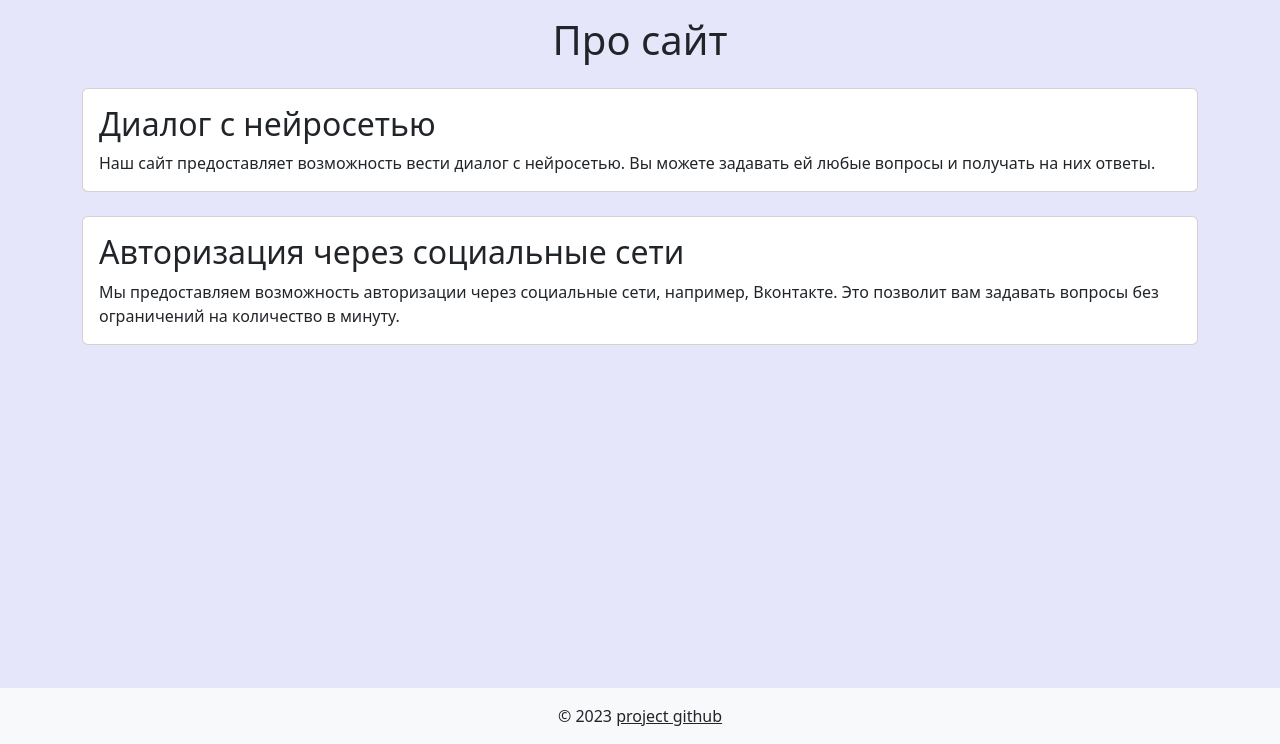
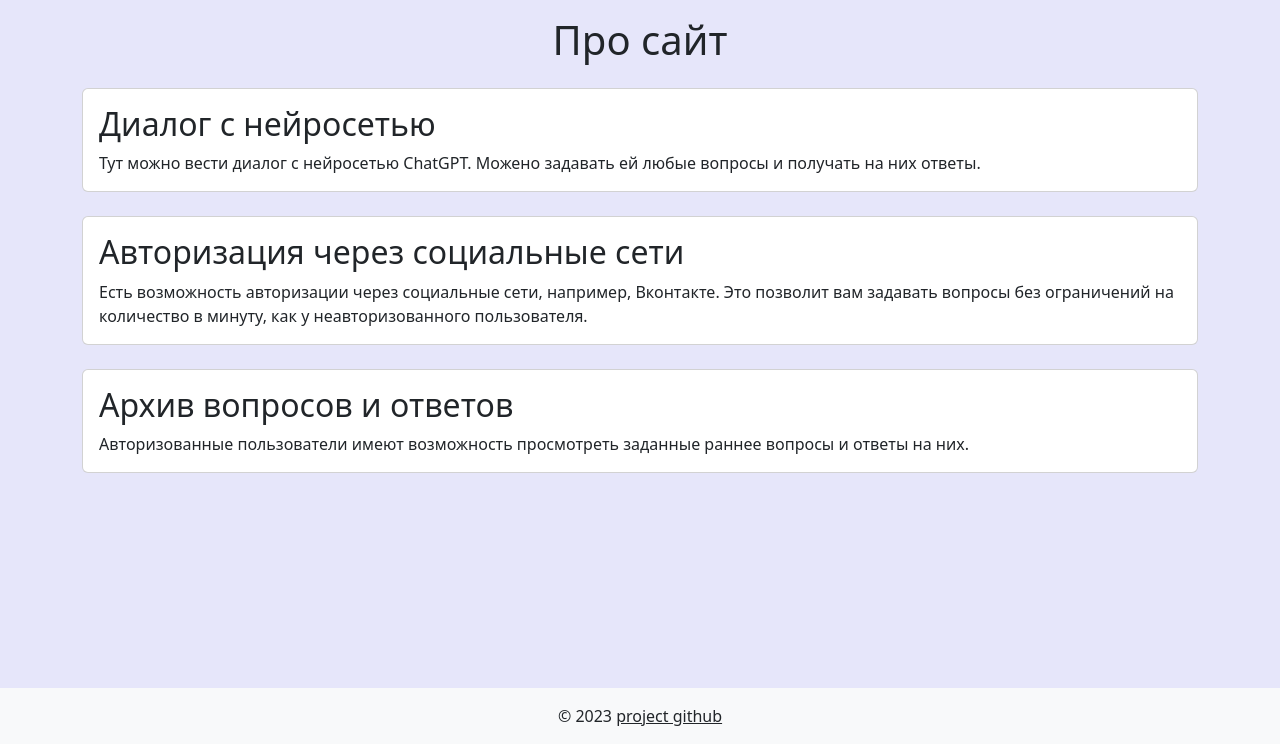
Before and after one commit to da-maltsev/gpt-django, a Django app: template src/app/templates/about.html in a window 1280 px wide. Shown: the part 56-800 px from the top of the page. Run offline with Django 3.2, Linux system fonts and the light colour scheme; the template is opened without the code that fills it, so the values that code supplies are empty.

Commit message:
change about

```diff
--- a/src/app/templates/about.html
+++ b/src/app/templates/about.html
@@ -8,7 +8,7 @@
       <div class="card my-4">
         <div class="card-body">
           <h2 class="card-title">Диалог с нейросетью</h2>
-          <p class="card-text">Наш сайт предоставляет возможность вести диалог с нейросетью. Вы можете задавать ей любые
+          <p class="card-text">Тут можно вести диалог с нейросетью ChatGPT. Можено задавать ей любые
             вопросы и получать на них ответы.</p>
         </div>
       </div>
@@ -17,8 +17,16 @@
       <div class="card my-4">
         <div class="card-body">
           <h2 class="card-title">Авторизация через социальные сети</h2>
-          <p class="card-text">Мы предоставляем возможность авторизации через социальные сети, например, Вконтакте. Это
-            позволит вам задавать вопросы без ограничений на количество в минуту.</p>
+          <p class="card-text">Есть возможность авторизации через социальные сети, например, Вконтакте. Это
+            позволит вам задавать вопросы без ограничений на количество в минуту, как у неавторизованного пользователя.</p>
+        </div>
+      </div>
+    </div>
+    <div class="col-md-12">
+      <div class="card my-4">
+        <div class="card-body">
+          <h2 class="card-title">Архив вопросов и ответов</h2>
+          <p class="card-text">Авторизованные пользователи имеют возможность просмотреть заданные раннее вопросы и ответы на них.</p>
         </div>
       </div>
     </div>
```
